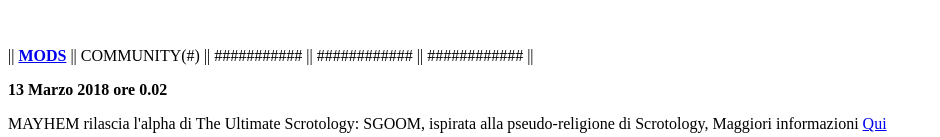
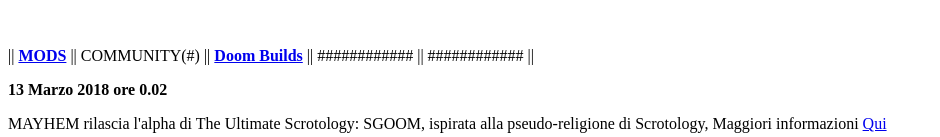
Before and after one commit to XPi-Git/vmDOOM, a plain HTML site: page vmDOOM/home.htm in a window 1280 px wide. Shown: the part 168-305 px from the top of the page, without its empty margins (0-940 px from the left). Drawn offline with Linux system fonts and the light colour scheme.

Commit message:
Update home.htm

```diff
--- a/vmDOOM/home.htm
+++ b/vmDOOM/home.htm
@@ -12,7 +12,7 @@
 <img border="0" src="288944.doom-4-per-pc.fqaot_png_1400x0_q85.jpg" width="360" height="153">News</p>
 <p>&nbsp;</p>
 <p>
-<a>|| <b><a href="mods.htm">MODS</a> </b>|| COMMUNITY(#) || ########### || ############ || ############ ||
+<a>|| <b><a href="mods.htm">MODS</a> </b>|| COMMUNITY(#) || <b><a href="doombuilds.htm">Doom Builds</a> </b> || ############ || ############ ||
 </marquee></p>
 
 </a>
```
